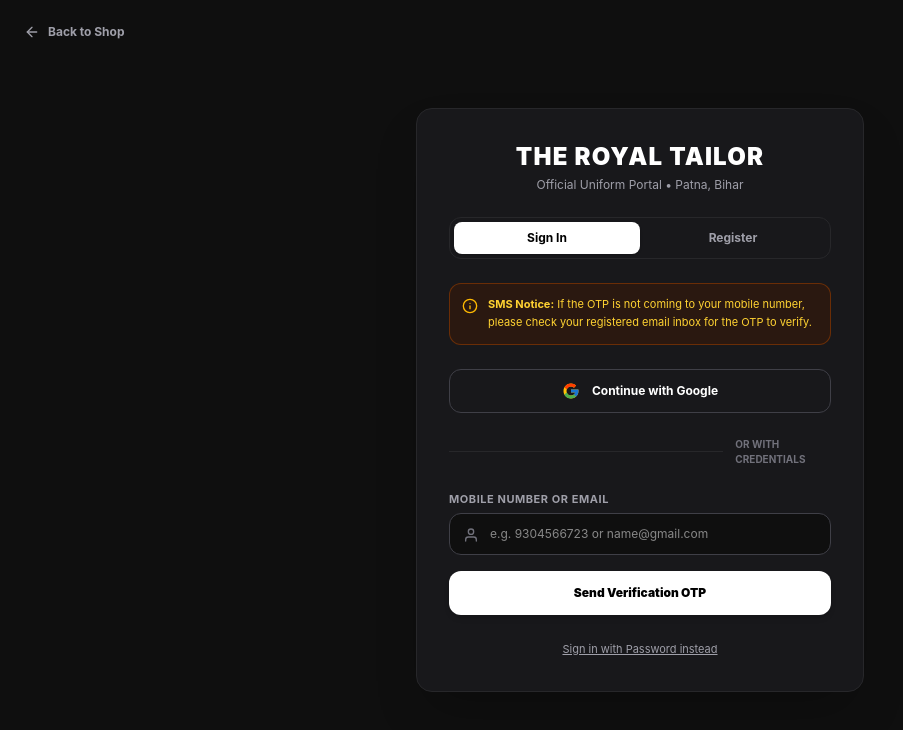
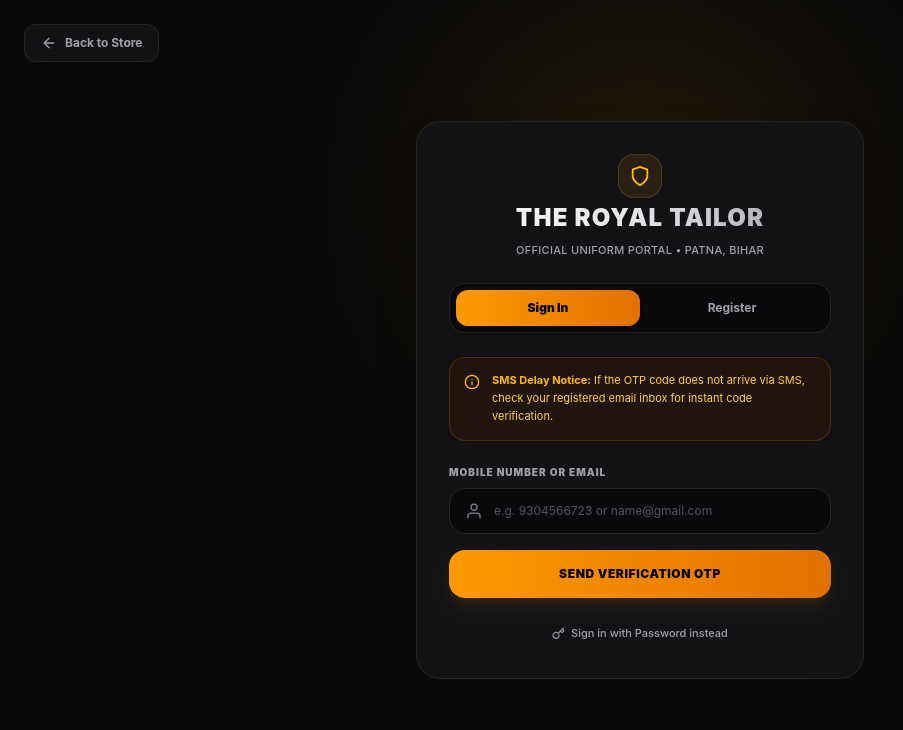
Before and after one commit to samurai-2005/royals, a React (Vite) app in the folder frontend/: page /login in a window 1280 px wide. Shown: the top 730 px of the page, without its empty margins (0-903 px from the left). Built offline with nearby package versions, Linux system fonts and the light colour scheme.

Commit message:
Add backend and frontend files securely

```diff
--- a/frontend/src/pages/Login.jsx
+++ b/frontend/src/pages/Login.jsx
@@ -1,8 +1,18 @@
 import { useState, useEffect } from 'react';
 import { useNavigate, useLocation } from 'react-router-dom';
 import axios from 'axios';
-import { FiMail, FiPhone, FiLock, FiUser, FiArrowLeft, FiInfo, FiCheckCircle } from 'react-icons/fi';
-import { FcGoogle } from 'react-icons/fc';
+import {
+  FiMail,
+  FiPhone,
+  FiLock,
+  FiUser,
+  FiArrowLeft,
+  FiInfo,
+  FiCheckCircle,
+  FiShield,
+  FiSmartphone,
+  FiKey
+} from 'react-icons/fi';
 
 const Login = () => {
   const navigate = useNavigate();
@@ -19,8 +29,9 @@ const Login = () => {
 
   // OTP Auth Flow States
   const [authMethod, setAuthMethod] = useState('otp'); // 'otp' | 'password'
-  const [step, setStep] = useState('input'); // 'input' | 'otp_verify'
+  const [step, setStep] = useState('input'); // 'input' | 'channel_select' | 'otp_verify'
   const [loginIdentifier, setLoginIdentifier] = useState(''); // Email or Phone typed by user
+  const [selectedChannel, setSelectedChannel] = useState('sms'); // 'sms' | 'email'
   const [otp, setOtp] = useState('');
 
   const [loading, setLoading] = useState(false);
@@ -34,13 +45,7 @@ const Login = () => {
     }
   }, [navigate]);
 
-  // Handle Google OAuth Trigger
-  const handleGoogleAuth = () => {
-    const backendUrl = import.meta.env.VITE_BACKEND_URL || '';
-    window.location.href = `${backendUrl}/api/users/google`;
-  };
-
-  // Step 1: Request OTP (Dispatches straight to email)
+  // Step 1: Request OTP (Triggers channel selection if user has both email & phone)
   const handleRequestOtp = async (e) => {
     e.preventDefault();
     setError('');
@@ -53,14 +58,37 @@ const Login = () => {
 
     setLoading(true);
     try {
-      await axios.post(`${import.meta.env.VITE_BACKEND_URL}/api/users/send-otp`, {
+      const { data } = await axios.post(`${import.meta.env.VITE_BACKEND_URL}/api/users/check-otp-channels`, {
         identifier: loginIdentifier
       });
 
-      setMessage('Verification OTP dispatched to your registered email inbox.');
+      if (data.hasBoth) {
+        setStep('channel_select');
+      } else {
+        await sendOtpToChannel(data.defaultChannel || 'email');
+      }
+    } catch (err) {
+      setError(err.response?.data?.message || 'Account not found. Please register below.');
+    } finally {
+      setLoading(false);
+    }
+  };
+
+  // Dispatch OTP via chosen channel
+  const sendOtpToChannel = async (channel) => {
+    setLoading(true);
+    setError('');
+    try {
+      await axios.post(`${import.meta.env.VITE_BACKEND_URL}/api/users/send-otp`, {
+        identifier: loginIdentifier,
+        channel: channel
+      });
+
+      setSelectedChannel(channel);
+      setMessage(`OTP sent! If SMS is not delivered, check your email inbox.`);
       setStep('otp_verify');
     } catch (err) {
-      setError(err.response?.data?.message || 'Account not found. Please register below.');
+      setError(err.response?.data?.message || 'Failed to send OTP. Please try again.');
     } finally {
       setLoading(false);
     }
@@ -102,7 +130,7 @@ const Login = () => {
       localStorage.setItem('userInfo', JSON.stringify(data));
       navigate('/user-profile');
     } catch (err) {
-      setError(err.response?.data?.message || 'Invalid email/phone or password.');
+      setError(err.response?.data?.message || 'Invalid email or password.');
     } finally {
       setLoading(false);
     }
@@ -128,7 +156,7 @@ const Login = () => {
       });
 
       setLoginIdentifier(email);
-      setMessage('Account created! Verification OTP sent to your registered email.');
+      setMessage('Account created! Please verify the OTP sent to your email.');
       setTab('login');
       setStep('otp_verify');
     } catch (err) {
@@ -139,73 +167,69 @@ const Login = () => {
   };
 
   return (
-    <div className="min-h-screen bg-[#0f0f0f] text-white flex flex-col justify-center items-center p-4 relative">
+    <div className="min-h-screen bg-[#0a0a0a] text-white flex flex-col justify-center items-center p-4 relative overflow-hidden font-sans">
+
+      {/* Subtle Background Glows */}
+      <div className="absolute top-1/4 left-1/2 -translate-x-1/2 -translate-y-1/2 w-96 h-96 bg-amber-500/10 rounded-full blur-[120px] pointer-events-none"></div>
+      <div className="absolute bottom-10 right-10 w-72 h-72 bg-amber-600/5 rounded-full blur-[100px] pointer-events-none"></div>
 
       {/* Back to Shop */}
       <button
         onClick={() => navigate('/')}
-        className="absolute top-6 left-6 flex items-center gap-2 text-zinc-400 hover:text-white text-xs font-bold transition-colors cursor-pointer"
+        className="absolute top-6 left-6 flex items-center gap-2 text-zinc-400 hover:text-amber-400 text-xs font-bold transition-all cursor-pointer z-10 bg-zinc-900/60 border border-zinc-800/80 px-4 py-2.5 rounded-xl backdrop-blur-md hover:border-amber-500/30"
       >
-        <FiArrowLeft size={16} /> Back to Shop
+        <FiArrowLeft size={16} /> Back to Store
       </button>
 
-      <div className="bg-[#18181b] border border-zinc-800 p-6 md:p-8 rounded-2xl max-w-md w-full shadow-2xl space-y-6">
+      {/* Main Login Card */}
+      <div className="bg-[#121215] border border-zinc-800/80 p-6 sm:p-8 rounded-3xl max-w-md w-full shadow-2xl space-y-6 relative z-10 backdrop-blur-xl">
 
         {/* Branding Header */}
-        <div className="text-center">
-          <h1 className="text-2xl font-black tracking-wider uppercase">THE ROYAL TAILOR</h1>
-          <p className="text-xs text-zinc-400 mt-1">Official Uniform Portal • Patna, Bihar</p>
+        <div className="text-center space-y-2">
+          <div className="inline-flex items-center justify-center p-2.5 bg-amber-500/10 border border-amber-500/20 rounded-2xl mb-1">
+            <FiShield className="text-amber-400" size={22} />
+          </div>
+          <h1 className="text-2xl font-black tracking-wider uppercase bg-gradient-to-r from-white via-zinc-200 to-zinc-400 bg-clip-text text-transparent">
+            THE ROYAL TAILOR
+          </h1>
+          <p className="text-[11px] text-zinc-400 font-medium tracking-wide uppercase">Official Uniform Portal • Patna, Bihar</p>
         </div>
 
         {/* Tab Toggle: Login vs Signup */}
-        <div className="grid grid-cols-2 bg-zinc-900 p-1 rounded-xl border border-zinc-800 text-xs font-bold">
+        <div className="grid grid-cols-2 bg-zinc-950 p-1.5 rounded-2xl border border-zinc-800/80 text-xs font-bold shadow-inner">
           <button
             onClick={() => { setTab('login'); setStep('input'); setError(''); setMessage(''); }}
-            className={`py-2 rounded-lg transition-colors cursor-pointer ${tab === 'login' ? 'bg-white text-black shadow' : 'text-zinc-400 hover:text-white'}`}
+            className={`py-2.5 rounded-xl transition-all cursor-pointer ${tab === 'login' ? 'bg-gradient-to-r from-amber-500 to-amber-600 text-black shadow-md font-black' : 'text-zinc-400 hover:text-white'}`}
           >
             Sign In
           </button>
           <button
             onClick={() => { setTab('signup'); setError(''); setMessage(''); }}
-            className={`py-2 rounded-lg transition-colors cursor-pointer ${tab === 'signup' ? 'bg-white text-black shadow' : 'text-zinc-400 hover:text-white'}`}
+            className={`py-2.5 rounded-xl transition-all cursor-pointer ${tab === 'signup' ? 'bg-gradient-to-r from-amber-500 to-amber-600 text-black shadow-md font-black' : 'text-zinc-400 hover:text-white'}`}
           >
             Register
           </button>
         </div>
 
-        {/* Temporary Mobile SMS Notice Banner */}
-        <div className="bg-amber-950/40 border border-amber-800/60 p-3 rounded-xl text-amber-300 text-[11px] leading-relaxed flex items-start space-x-2.5">
+        {/* SMS Delivery Notice Banner */}
+        <div className="bg-amber-950/30 border border-amber-500/20 p-3.5 rounded-2xl text-amber-300 text-[11px] leading-relaxed flex items-start space-x-3 shadow-sm">
           <FiInfo className="text-amber-400 flex-shrink-0 mt-0.5" size={16} />
           <span>
-            <strong>SMS Notice:</strong> If the OTP is not coming to your mobile number, please check your registered email inbox for the OTP to verify.
+            <strong className="text-amber-400 font-bold">SMS Delay Notice:</strong> If the OTP code does not arrive via SMS, check your registered email inbox for instant code verification.
           </span>
         </div>
 
         {/* Global Error/Success Messages */}
         {error && (
-          <div className="bg-red-950/40 border border-red-800/60 p-3 rounded-xl text-red-400 text-xs text-center font-medium">
+          <div className="bg-red-950/40 border border-red-800/60 p-3.5 rounded-2xl text-red-400 text-xs text-center font-medium animate-shake">
             {error}
           </div>
         )}
         {message && (
-          <div className="bg-green-950/40 border border-green-800/60 p-3 rounded-xl text-green-400 text-xs text-center font-medium flex items-center justify-center gap-2">
-            <FiCheckCircle size={14} /> {message}
+          <div className="bg-emerald-950/40 border border-emerald-800/60 p-3.5 rounded-2xl text-emerald-400 text-xs text-center font-medium flex items-center justify-center gap-2">
+            <FiCheckCircle size={15} /> {message}
           </div>
         )}
-
-        {/* Social Google Auth Option */}
-        <button
-          type="button"
-          onClick={handleGoogleAuth}
-          className="w-full bg-zinc-900 border border-zinc-700 hover:bg-zinc-800 text-white font-bold py-3 rounded-xl transition-colors text-xs flex items-center justify-center gap-3 cursor-pointer"
-        >
-          <FcGoogle size={18} /> Continue with Google
-        </button>
-
-        <div className="relative flex items-center justify-center">
-          <div className="border-t border-zinc-800 w-full"></div>
-          <span className="bg-[#18181b] px-3 text-[10px] font-bold uppercase text-zinc-500 relative">Or with credentials</span>
-        </div>
 
         {/* ================= LOGIN TAB ================= */}
         {tab === 'login' && (
@@ -215,36 +239,36 @@ const Login = () => {
             {step === 'input' && (
               <form onSubmit={authMethod === 'otp' ? handleRequestOtp : handlePasswordLogin} className="space-y-4">
                 <div>
-                  <label className="block text-[11px] font-bold text-zinc-400 uppercase tracking-wider mb-1.5">
+                  <label className="block text-[10px] font-black text-zinc-400 uppercase tracking-widest mb-2">
                     Mobile Number or Email
                   </label>
                   <div className="relative">
-                    <FiUser className="absolute left-3.5 top-3.5 text-zinc-500" size={16} />
+                    <FiUser className="absolute left-4 top-3.5 text-zinc-500" size={18} />
                     <input
                       type="text"
                       required
                       value={loginIdentifier}
                       onChange={(e) => setLoginIdentifier(e.target.value)}
                       placeholder="e.g. 9304566723 or name@gmail.com"
-                      className="w-full bg-[#0f0f0f] border border-zinc-700 rounded-xl pl-10 pr-4 py-3 text-white text-xs focus:outline-none focus:border-zinc-500"
+                      className="w-full bg-zinc-950 border border-zinc-800 rounded-2xl pl-11 pr-4 py-3.5 text-white text-xs placeholder:text-zinc-600 focus:outline-none focus:border-amber-500/50 focus:ring-1 focus:ring-amber-500/50 transition-all"
                     />
                   </div>
                 </div>
 
                 {authMethod === 'password' && (
                   <div>
-                    <label className="block text-[11px] font-bold text-zinc-400 uppercase tracking-wider mb-1.5">
+                    <label className="block text-[10px] font-black text-zinc-400 uppercase tracking-widest mb-2">
                       Password
                     </label>
                     <div className="relative">
-                      <FiLock className="absolute left-3.5 top-3.5 text-zinc-500" size={16} />
+                      <FiLock className="absolute left-4 top-3.5 text-zinc-500" size={18} />
                       <input
                         type="password"
                         required
                         value={password}
                         onChange={(e) => setPassword(e.target.value)}
                         placeholder="••••••••"
-                        className="w-full bg-[#0f0f0f] border border-zinc-700 rounded-xl pl-10 pr-4 py-3 text-white text-xs focus:outline-none focus:border-zinc-500"
+                        className="w-full bg-zinc-950 border border-zinc-800 rounded-2xl pl-11 pr-4 py-3.5 text-white text-xs placeholder:text-zinc-600 focus:outline-none focus:border-amber-500/50 focus:ring-1 focus:ring-amber-500/50 transition-all"
                       />
                     </div>
                   </div>
@@ -253,28 +277,70 @@ const Login = () => {
                 <button
                   type="submit"
                   disabled={loading}
-                  className="w-full bg-white text-black font-black py-3.5 rounded-xl hover:bg-zinc-200 transition-colors text-xs shadow-md disabled:opacity-50 cursor-pointer"
+                  className="w-full bg-gradient-to-r from-amber-500 to-amber-600 hover:from-amber-400 hover:to-amber-500 text-black font-black py-4 rounded-2xl transition-all text-xs shadow-lg shadow-amber-500/10 disabled:opacity-50 cursor-pointer uppercase tracking-wider active:scale-[0.99]"
                 >
-                  {loading ? 'Processing...' : authMethod === 'otp' ? 'Send Verification OTP' : 'Sign In'}
+                  {loading ? 'Processing Access...' : authMethod === 'otp' ? 'Send Verification OTP' : 'Sign In To Portal'}
                 </button>
 
-                <div className="text-center pt-1">
+                <div className="text-center pt-2">
                   <button
                     type="button"
                     onClick={() => setAuthMethod(authMethod === 'otp' ? 'password' : 'otp')}
-                    className="text-[11px] text-zinc-400 hover:text-white underline cursor-pointer"
+                    className="text-[11px] text-zinc-400 hover:text-amber-400 transition-colors font-medium cursor-pointer inline-flex items-center gap-1.5"
                   >
+                    <FiKey size={13} />
                     {authMethod === 'otp' ? 'Sign in with Password instead' : 'Sign in with 6-Digit OTP instead'}
                   </button>
                 </div>
               </form>
             )}
 
-            {/* Step B: Enter & Verify OTP */}
+            {/* Step B: OTP Channel Selection */}
+            {step === 'channel_select' && (
+              <div className="space-y-4 animate-fade-in">
+                <p className="text-xs text-zinc-300 text-center font-medium">
+                  Where would you like to receive your 6-digit verification code?
+                </p>
+
+                <div className="grid grid-cols-2 gap-3">
+                  <button
+                    type="button"
+                    onClick={() => sendOtpToChannel('sms')}
+                    disabled={loading}
+                    className="p-4 bg-zinc-950 border border-zinc-800 hover:border-amber-500/50 rounded-2xl text-center space-y-2 transition-all cursor-pointer group shadow-sm hover:shadow-amber-500/5"
+                  >
+                    <FiSmartphone size={24} className="mx-auto text-zinc-400 group-hover:text-amber-400 transition-colors" />
+                    <p className="text-xs font-bold text-white">Mobile SMS</p>
+                    <p className="text-[10px] text-zinc-500">Instant Phone Delivery</p>
+                  </button>
+
+                  <button
+                    type="button"
+                    onClick={() => sendOtpToChannel('email')}
+                    disabled={loading}
+                    className="p-4 bg-zinc-950 border border-zinc-800 hover:border-amber-500/50 rounded-2xl text-center space-y-2 transition-all cursor-pointer group shadow-sm hover:shadow-amber-500/5"
+                  >
+                    <FiMail size={24} className="mx-auto text-zinc-400 group-hover:text-amber-400 transition-colors" />
+                    <p className="text-xs font-bold text-white">Email Inbox</p>
+                    <p className="text-[10px] text-zinc-500">Secure Email Delivery</p>
+                  </button>
+                </div>
+
+                <button
+                  type="button"
+                  onClick={() => setStep('input')}
+                  className="w-full text-[11px] text-zinc-500 hover:text-white text-center pt-2 cursor-pointer transition-colors font-medium"
+                >
+                  ← Change Mobile / Email Identifier
+                </button>
+              </div>
+            )}
+
+            {/* Step C: Enter & Verify OTP */}
             {step === 'otp_verify' && (
               <form onSubmit={handleVerifyOtp} className="space-y-4 animate-fade-in">
                 <div>
-                  <label className="block text-[11px] font-bold text-zinc-400 uppercase tracking-wider mb-1.5 text-center">
+                  <label className="block text-[10px] font-black text-zinc-400 uppercase tracking-widest mb-2 text-center">
                     Enter 6-Digit Verification Code
                   </label>
                   <input
@@ -284,26 +350,26 @@ const Login = () => {
                     value={otp}
                     onChange={(e) => setOtp(e.target.value)}
                     placeholder="123456"
-                    className="w-full bg-[#0f0f0f] border border-zinc-700 rounded-xl px-4 py-3 text-white text-center font-mono text-lg tracking-widest focus:outline-none focus:border-zinc-500"
+                    className="w-full bg-zinc-950 border border-zinc-800 rounded-2xl px-4 py-3.5 text-amber-400 text-center font-mono text-xl font-bold tracking-[0.5em] focus:outline-none focus:border-amber-500/50 focus:ring-1 focus:ring-amber-500/50 transition-all"
                   />
-                  <p className="text-[10px] text-zinc-400 text-center mt-2">
-                    Code dispatched to your registered email inbox.
+                  <p className="text-[10px] text-zinc-400 text-center mt-2 font-medium">
+                    Code dispatched via {selectedChannel === 'sms' ? 'Mobile SMS (Check email if SMS delayed)' : 'Email Inbox'}.
                   </p>
                 </div>
 
                 <button
                   type="submit"
                   disabled={loading}
-                  className="w-full bg-white text-black font-black py-3.5 rounded-xl hover:bg-zinc-200 transition-colors text-xs shadow-md disabled:opacity-50 cursor-pointer"
+                  className="w-full bg-gradient-to-r from-amber-500 to-amber-600 hover:from-amber-400 hover:to-amber-500 text-black font-black py-4 rounded-2xl transition-all text-xs shadow-lg shadow-amber-500/10 disabled:opacity-50 cursor-pointer uppercase tracking-wider active:scale-[0.99]"
                 >
-                  {loading ? 'Verifying...' : 'Verify OTP & Access Account'}
+                  {loading ? 'Verifying Code...' : 'Verify OTP & Enter Account'}
                 </button>
 
-                <div className="flex justify-between text-[11px] text-zinc-400 pt-1">
-                  <button type="button" onClick={handleRequestOtp} className="hover:text-white underline cursor-pointer">
-                    Resend Email OTP
+                <div className="flex justify-between text-[11px] text-zinc-400 pt-1 font-medium">
+                  <button type="button" onClick={() => sendOtpToChannel(selectedChannel)} className="hover:text-amber-400 underline transition-colors cursor-pointer">
+                    Resend Code
                   </button>
-                  <button type="button" onClick={() => setStep('input')} className="hover:text-white underline cursor-pointer">
+                  <button type="button" onClick={() => setStep('input')} className="hover:text-amber-400 underline transition-colors cursor-pointer">
                     Change Email/Phone
                   </button>
                 </div>
@@ -317,62 +383,62 @@ const Login = () => {
         {tab === 'signup' && (
           <form onSubmit={handleSignup} className="space-y-3.5">
             <div>
-              <label className="block text-[11px] font-bold text-zinc-400 uppercase tracking-wider mb-1">
+              <label className="block text-[10px] font-black text-zinc-400 uppercase tracking-widest mb-1.5">
                 Full Name
               </label>
               <div className="relative">
-                <FiUser className="absolute left-3.5 top-3 text-zinc-500" size={16} />
+                <FiUser className="absolute left-4 top-3 text-zinc-500" size={16} />
                 <input
                   type="text"
                   required
                   value={name}
                   onChange={(e) => setName(e.target.value)}
                   placeholder="e.g. Aarav Sharma"
-                  className="w-full bg-[#0f0f0f] border border-zinc-700 rounded-xl pl-10 pr-4 py-2.5 text-white text-xs focus:outline-none focus:border-zinc-500"
+                  className="w-full bg-zinc-950 border border-zinc-800 rounded-2xl pl-11 pr-4 py-3 text-white text-xs placeholder:text-zinc-600 focus:outline-none focus:border-amber-500/50 focus:ring-1 focus:ring-amber-500/50 transition-all"
                 />
               </div>
             </div>
 
             <div>
-              <label className="block text-[11px] font-bold text-zinc-400 uppercase tracking-wider mb-1">
-                Mobile Number <span className="text-amber-500">* Required</span>
+              <label className="block text-[10px] font-black text-zinc-400 uppercase tracking-widest mb-1.5">
+                Mobile Number <span className="text-amber-400">* Required</span>
               </label>
               <div className="relative">
-                <FiPhone className="absolute left-3.5 top-3 text-zinc-500" size={16} />
+                <FiPhone className="absolute left-4 top-3 text-zinc-500" size={16} />
                 <input
                   type="tel"
                   required
                   value={phone}
                   onChange={(e) => setPhone(e.target.value)}
                   placeholder="9304566723"
-                  className="w-full bg-[#0f0f0f] border border-zinc-700 rounded-xl pl-10 pr-4 py-2.5 text-white text-xs focus:outline-none focus:border-zinc-500"
+                  className="w-full bg-zinc-950 border border-zinc-800 rounded-2xl pl-11 pr-4 py-3 text-white text-xs placeholder:text-zinc-600 focus:outline-none focus:border-amber-500/50 focus:ring-1 focus:ring-amber-500/50 transition-all"
                 />
               </div>
             </div>
 
             <div>
-              <label className="block text-[11px] font-bold text-zinc-400 uppercase tracking-wider mb-1">
-                Email Address <span className="text-amber-500">* Required</span>
+              <label className="block text-[10px] font-black text-zinc-400 uppercase tracking-widest mb-1.5">
+                Email Address <span className="text-amber-400">* Required</span>
               </label>
               <div className="relative">
-                <FiMail className="absolute left-3.5 top-3 text-zinc-500" size={16} />
+                <FiMail className="absolute left-4 top-3 text-zinc-500" size={16} />
                 <input
                   type="email"
                   required
                   value={email}
                   onChange={(e) => setEmail(e.target.value)}
                   placeholder="name@example.com"
-                  className="w-full bg-[#0f0f0f] border border-zinc-700 rounded-xl pl-10 pr-4 py-2.5 text-white text-xs focus:outline-none focus:border-zinc-500"
+                  className="w-full bg-zinc-950 border border-zinc-800 rounded-2xl pl-11 pr-4 py-3 text-white text-xs placeholder:text-zinc-600 focus:outline-none focus:border-amber-500/50 focus:ring-1 focus:ring-amber-500/50 transition-all"
                 />
               </div>
             </div>
 
             <div>
-              <label className="block text-[11px] font-bold text-zinc-400 uppercase tracking-wider mb-1">
+              <label className="block text-[10px] font-black text-zinc-400 uppercase tracking-widest mb-1.5">
                 Account Password
               </label>
               <div className="relative">
-                <FiLock className="absolute left-3.5 top-3 text-zinc-500" size={16} />
+                <FiLock className="absolute left-4 top-3 text-zinc-500" size={16} />
                 <input
                   type="password"
                   required
@@ -380,7 +446,7 @@ const Login = () => {
                   value={password}
                   onChange={(e) => setPassword(e.target.value)}
                   placeholder="At least 6 characters"
-                  className="w-full bg-[#0f0f0f] border border-zinc-700 rounded-xl pl-10 pr-4 py-2.5 text-white text-xs focus:outline-none focus:border-zinc-500"
+                  className="w-full bg-zinc-950 border border-zinc-800 rounded-2xl pl-11 pr-4 py-3 text-white text-xs placeholder:text-zinc-600 focus:outline-none focus:border-amber-500/50 focus:ring-1 focus:ring-amber-500/50 transition-all"
                 />
               </div>
             </div>
@@ -388,7 +454,7 @@ const Login = () => {
             <button
               type="submit"
               disabled={loading}
-              className="w-full bg-white text-black font-black py-3 rounded-xl hover:bg-zinc-200 transition-colors text-xs shadow-md disabled:opacity-50 mt-2 cursor-pointer"
+              className="w-full bg-gradient-to-r from-amber-500 to-amber-600 hover:from-amber-400 hover:to-amber-500 text-black font-black py-4 rounded-2xl transition-all text-xs shadow-lg shadow-amber-500/10 disabled:opacity-50 mt-2 cursor-pointer uppercase tracking-wider active:scale-[0.99]"
             >
               {loading ? 'Creating Account...' : 'Create Verified Account'}
             </button>
```
